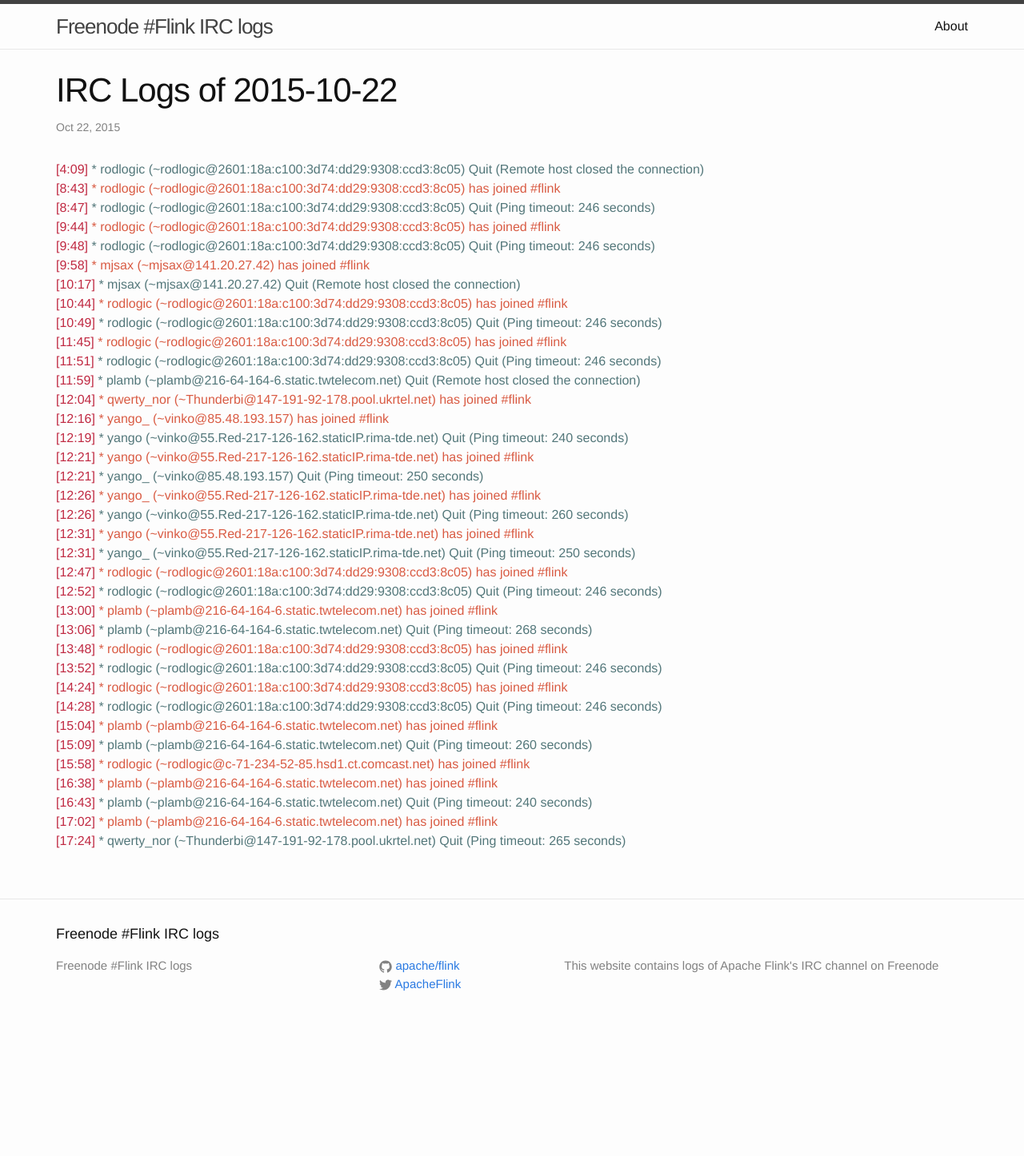
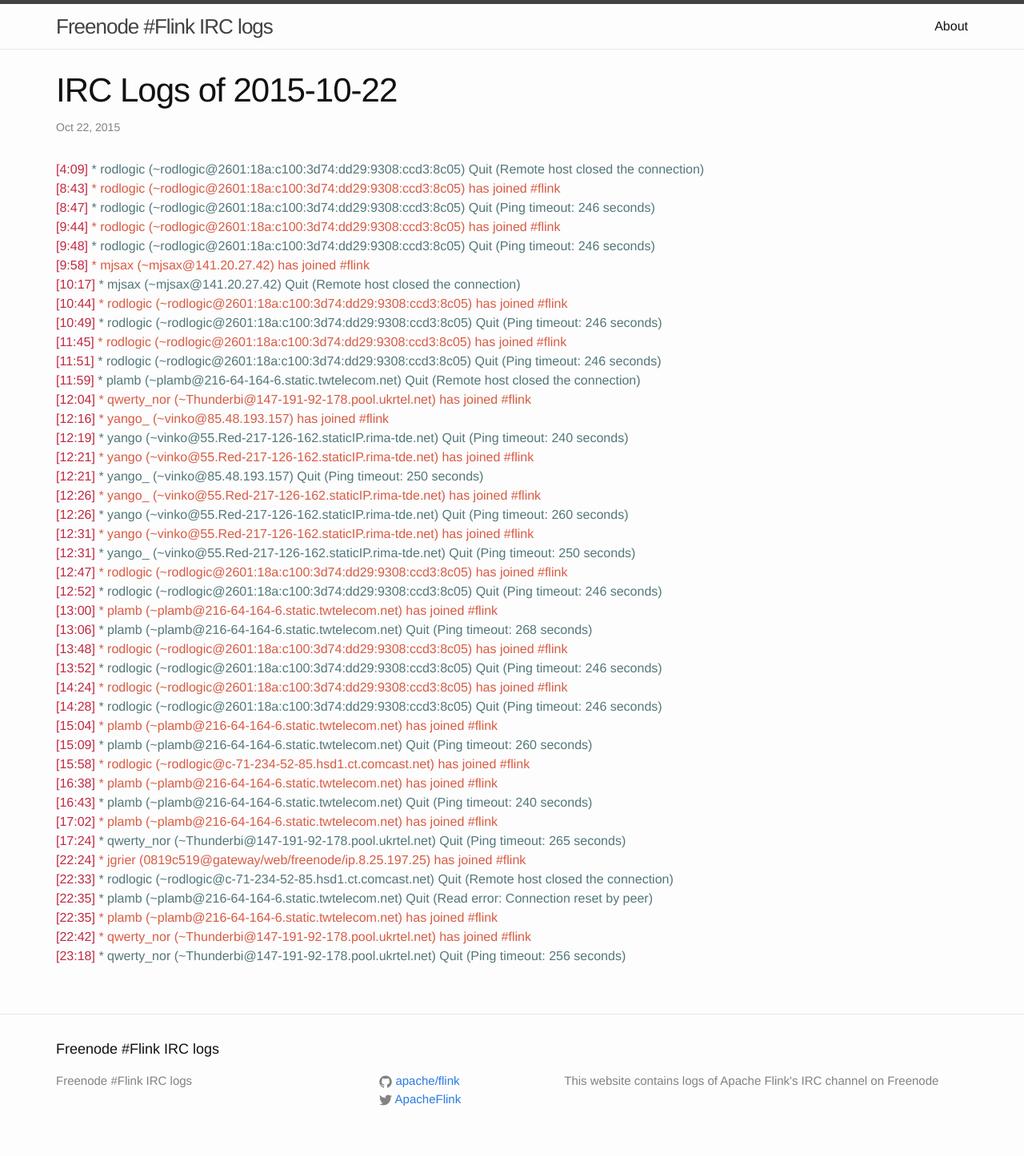
Before and after one commit to flink-irc-logs/flink-irc-logs.github.io, a Jekyll site: the page built from _posts/2015-10-22-logs.markdown, in a window 1280 px wide. Shown: the whole page at 80% size. Built offline with Jekyll 4.4.1, drawn with Linux system fonts in a browser that asks for light colours; before the commit the page ends 1302 px from its top, so only the background shows below that.

Commit message:
Update of the logs on Thu Oct 22 23:28:26 CEST 2015

```diff
--- a/_posts/2015-10-22-logs.markdown
+++ b/_posts/2015-10-22-logs.markdown
@@ -40,3 +40,9 @@
 <span class="irc-date">[16:43]</span> <span class="irc-navy">* plamb (~plamb@216-64-164-6.static.twtelecom.net) Quit (Ping timeout: 240 seconds)</span><br />
 <span class="irc-date">[17:02]</span> <span class="irc-green">* plamb (~plamb@216-64-164-6.static.twtelecom.net) has joined #flink</span><br />
 <span class="irc-date">[17:24]</span> <span class="irc-navy">* qwerty_nor (~Thunderbi@147-191-92-178.pool.ukrtel.net) Quit (Ping timeout: 265 seconds)</span><br />
+<span class="irc-date">[22:24]</span> <span class="irc-green">* jgrier (0819c519@gateway/web/freenode/ip.8.25.197.25) has joined #flink</span><br />
+<span class="irc-date">[22:33]</span> <span class="irc-navy">* rodlogic (~rodlogic@c-71-234-52-85.hsd1.ct.comcast.net) Quit (Remote host closed the connection)</span><br />
+<span class="irc-date">[22:35]</span> <span class="irc-navy">* plamb (~plamb@216-64-164-6.static.twtelecom.net) Quit (Read error: Connection reset by peer)</span><br />
+<span class="irc-date">[22:35]</span> <span class="irc-green">* plamb (~plamb@216-64-164-6.static.twtelecom.net) has joined #flink</span><br />
+<span class="irc-date">[22:42]</span> <span class="irc-green">* qwerty_nor (~Thunderbi@147-191-92-178.pool.ukrtel.net) has joined #flink</span><br />
+<span class="irc-date">[23:18]</span> <span class="irc-navy">* qwerty_nor (~Thunderbi@147-191-92-178.pool.ukrtel.net) Quit (Ping timeout: 256 seconds)</span><br />
```
